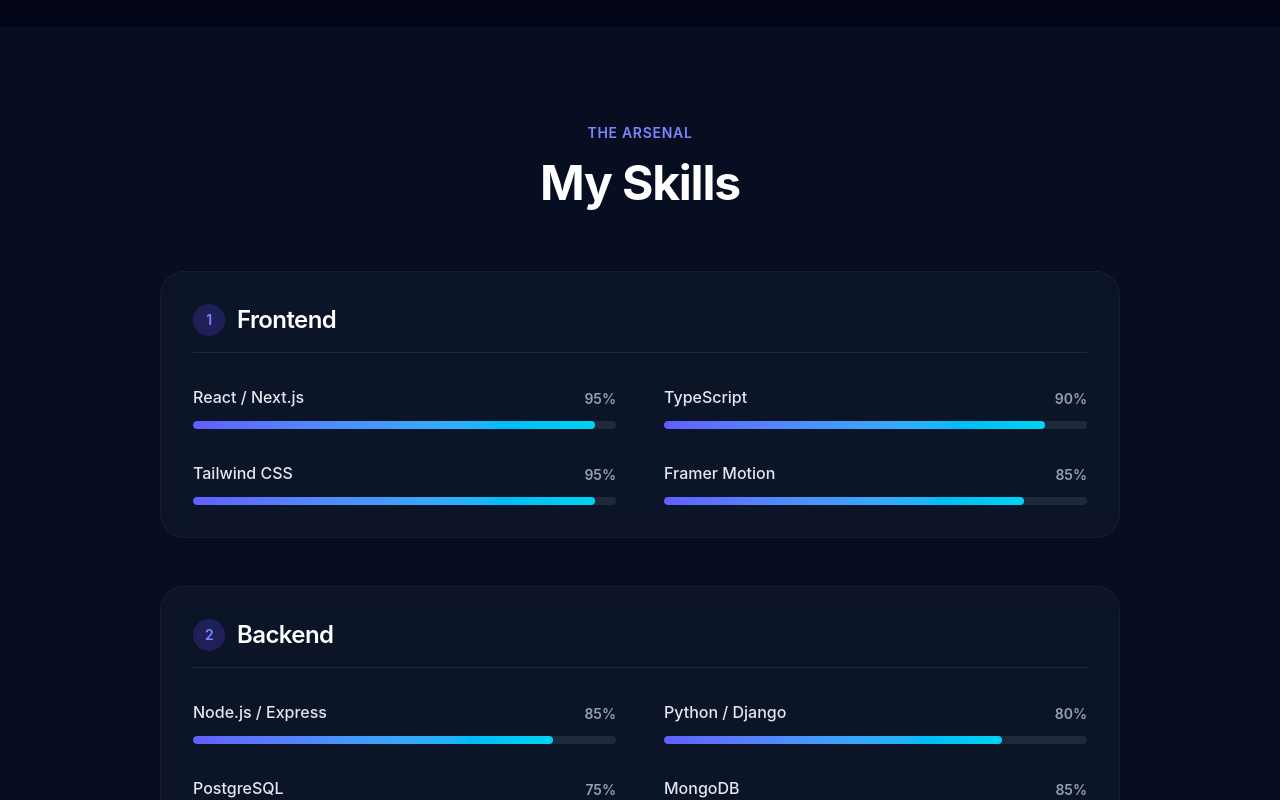
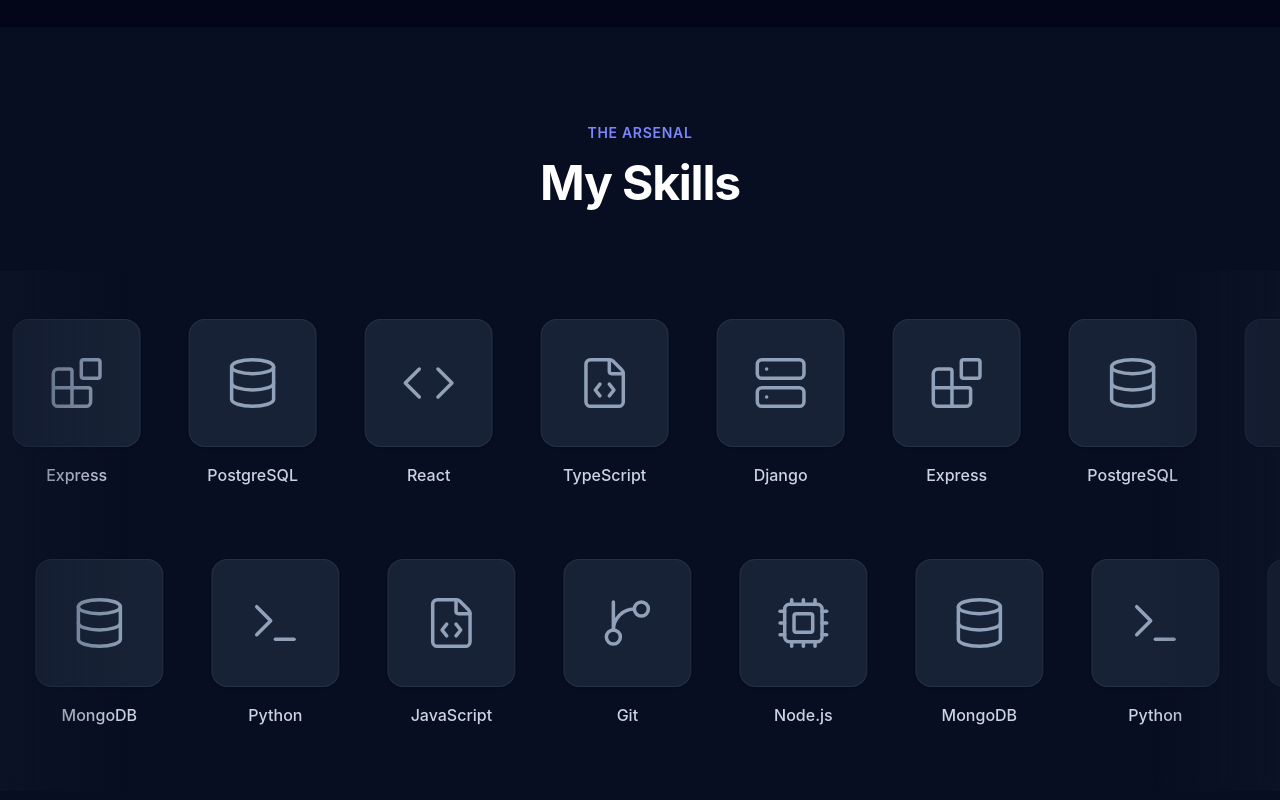
Before and after one commit to verma2510/react_portfolio, a React app in the folder frontend/: page / in a window 1280 px wide. Shown: the part 1500-2300 px from the top of the page. Built offline with nearby package versions, Linux system fonts and the light colour scheme; the HTML template or start-up script is replaced by a standard one.

Commit message:
feat: Add a new Skills section with an animated marquee display and foundational styling

```diff
--- a/frontend/src/components/Skills.tsx
+++ b/frontend/src/components/Skills.tsx
@@ -1,26 +1,36 @@
 import { motion } from 'framer-motion';
-import { portfolioData } from '../data/portfolioData';
+import {
+  Database, Server, Code, FileCode, Cpu,
+  GitBranch, Terminal, Blocks
+} from 'lucide-react';
+
+const SKILLS = [
+  { name: 'Django', icon: Server },
+  { name: 'Express', icon: Blocks },
+  { name: 'PostgreSQL', icon: Database },
+  { name: 'React', icon: Code },
+  { name: 'TypeScript', icon: FileCode },
+  { name: 'Python', icon: Terminal },
+  { name: 'JavaScript', icon: FileCode },
+  { name: 'Git', icon: GitBranch },
+  { name: 'Node.js', icon: Cpu },
+  { name: 'MongoDB', icon: Database},
+];
+
+const half = Math.ceil(SKILLS.length / 2);
+const ROW1 = SKILLS.slice(0, half);
+const ROW2 = SKILLS.slice(half);
+
+// Use 8 copies of each to ensure enough width for seamlessly looping ultra-wide monitors.
+// Reducing copies also restricts total physical width, naturally slowing down linear animations.
+const duplicatedRow1 = Array(8).fill(ROW1).flat();
+const duplicatedRow2 = Array(8).fill(ROW2).flat();
 
 export function Skills() {
-  const containerVariants = {
-    hidden: { opacity: 0 },
-    visible: {
-      opacity: 1,
-      transition: {
-        staggerChildren: 0.1,
-      },
-    },
-  };
-
-  const itemVariants = {
-    hidden: { opacity: 0, y: 20 },
-    visible: { opacity: 1, y: 0, transition: { duration: 0.5 } },
-  };
-
   return (
-    <section id="skills" className="py-24 relative bg-slate-50 dark:bg-slate-900/50">
-      <div className="max-w-5xl mx-auto px-4 sm:px-6 lg:px-8">
-        <div className="text-center mb-16">
+    <section id="skills" className="py-24 relative overflow-hidden bg-slate-50 dark:bg-slate-900/50">
+      <div className="max-w-7xl mx-auto px-4 sm:px-6 lg:px-8 mb-16 relative z-10">
+        <div className="text-center">
           <motion.h2
             initial={{ opacity: 0, y: 20 }}
             whileInView={{ opacity: 1, y: 0 }}
@@ -39,57 +49,50 @@ export function Skills() {
             My Skills
           </motion.h3>
         </div>
+      </div>
 
-        <div className="space-y-12">
-          {Object.entries(portfolioData.skills).map(([category, skills], categoryIndex) => (
-            <motion.div
-              key={category}
-              variants={containerVariants}
-              initial="hidden"
-              whileInView="visible"
-              viewport={{ once: true, margin: "-100px" }}
-              className="glass-panel p-8 rounded-3xl"
+      {/* Marquee Section */}
+      <div className="relative w-full flex flex-col gap-6 md:gap-10 marquee-container pt-8 pb-12">
+
+        {/* Left Fading gradients */}
+        <div className="absolute left-0 top-0 bottom-0 w-32 bg-gradient-to-r from-slate-50 to-transparent dark:from-slate-900/50 dark:to-transparent z-10 pointer-events-none" />
+        {/* Right Fading gradients */}
+        <div className="absolute right-0 top-0 bottom-0 w-32 bg-gradient-to-l from-slate-50 to-transparent dark:from-slate-900/50 dark:to-transparent z-10 pointer-events-none" />
+
+        {/* Row 1 - Right to Left */}
+        <div className="flex w-max animate-marquee hover:[animation-play-state:paused]">
+          {duplicatedRow1.map((skill, index) => (
+            <div
+              key={`row1-${index}`}
+              className="flex flex-col items-center justify-center gap-4 group cursor-pointer px-4 md:px-6 py-4"
             >
-              <motion.h4
-                variants={itemVariants}
-                className="text-2xl font-semibold mb-8 text-slate-900 dark:text-white border-b border-slate-200 dark:border-slate-800 pb-4 flex items-center gap-3"
-              >
-                <div className="flex items-center justify-center w-8 h-8 rounded-full bg-indigo-100 dark:bg-indigo-900/50 text-indigo-600 dark:text-indigo-400 text-sm">
-                  {categoryIndex + 1}
-                </div>
-                {category}
-              </motion.h4>
-
-              <div className="grid grid-cols-1 md:grid-cols-2 gap-x-12 gap-y-8">
-                {skills.map((skill, index) => (
-                  <motion.div
-                    key={index}
-                    variants={itemVariants}
-                    className="relative group"
-                  >
-                    <div className="flex justify-between items-end mb-3">
-                      <span className="text-base font-medium text-slate-800 dark:text-slate-200 group-hover:text-indigo-600 dark:group-hover:text-indigo-400 transition-colors">
-                        {skill.name}
-                      </span>
-                      <span className="text-sm font-semibold text-slate-500 dark:text-slate-400">
-                        {skill.level}%
-                      </span>
-                    </div>
-                    <div className="h-2 w-full bg-slate-200 dark:bg-slate-800 rounded-full overflow-hidden shrink-0">
-                      <motion.div
-                        initial={{ width: 0 }}
-                        whileInView={{ width: `${skill.level}%` }}
-                        viewport={{ once: true }}
-                        transition={{ duration: 1.2, delay: 0.2, ease: "easeOut" }}
-                        className="h-full bg-gradient-to-r from-indigo-500 to-cyan-400 rounded-full"
-                      />
-                    </div>
-                  </motion.div>
-                ))}
+              <div className="w-24 h-24 md:w-32 md:h-32 flex items-center justify-center rounded-2xl bg-white dark:bg-slate-800/80 shadow-sm border border-slate-200 dark:border-slate-700/50 transition-all duration-300 group-hover:-translate-y-3 group-hover:shadow-[0_0_30px_-5px_var(--tw-shadow-color)] group-hover:shadow-indigo-500/30 dark:group-hover:shadow-indigo-400/20 group-hover:border-indigo-400/50">
+                <skill.icon className="w-10 h-10 md:w-14 md:h-14 stroke-[1.5] text-slate-500 dark:text-slate-400 transition-colors duration-300 group-hover:text-indigo-600 dark:group-hover:text-indigo-400" />
               </div>
-            </motion.div>
+              <span className="text-sm md:text-base font-medium text-slate-600 dark:text-slate-300 transition-colors group-hover:text-slate-900 dark:group-hover:text-white">
+                {skill.name}
+              </span>
+            </div>
           ))}
         </div>
+
+        {/* Row 2 - Left to Right */}
+        <div className="flex w-max animate-marquee-reverse hover:[animation-play-state:paused]">
+          {duplicatedRow2.map((skill, index) => (
+            <div
+              key={`row2-${index}`}
+              className="flex flex-col items-center justify-center gap-4 group cursor-pointer px-4 md:px-6 py-4"
+            >
+              <div className="w-24 h-24 md:w-32 md:h-32 flex items-center justify-center rounded-2xl bg-white dark:bg-slate-800/80 shadow-sm border border-slate-200 dark:border-slate-700/50 transition-all duration-300 group-hover:-translate-y-3 group-hover:shadow-[0_0_30px_-5px_var(--tw-shadow-color)] group-hover:shadow-cyan-500/30 dark:group-hover:shadow-cyan-400/20 group-hover:border-cyan-400/50">
+                <skill.icon className="w-10 h-10 md:w-14 md:h-14 stroke-[1.5] text-slate-500 dark:text-slate-400 transition-colors duration-300 group-hover:text-cyan-600 dark:group-hover:text-cyan-400" />
+              </div>
+              <span className="text-sm md:text-base font-medium text-slate-600 dark:text-slate-300 transition-colors group-hover:text-slate-900 dark:group-hover:text-white">
+                {skill.name}
+              </span>
+            </div>
+          ))}
+        </div>
+
       </div>
     </section>
   );
--- a/frontend/src/index.css
+++ b/frontend/src/index.css
@@ -53,3 +53,37 @@
 .glass-panel {
     @apply bg-white/70 dark:bg-slate-900/70 backdrop-blur-md border border-slate-200/50 dark:border-slate-800/50 shadow-sm;
 }
+
+@keyframes marquee {
+    from {
+        transform: translateX(0);
+    }
+
+    to {
+        transform: translateX(-50%);
+    }
+}
+
+@keyframes marquee-reverse {
+    from {
+        transform: translateX(-50%);
+    }
+
+    to {
+        transform: translateX(0);
+    }
+}
+
+.animate-marquee {
+    animation: marquee 130s linear infinite;
+}
+
+.animate-marquee-reverse {
+    animation: marquee-reverse 130s linear infinite;
+}
+
+/* Pause animation on hover if desired, or keep rolling */
+/* .marquee-container:hover .animate-marquee,
+.marquee-container:hover .animate-marquee-reverse {
+    animation-play-state: paused;
+} */
```
